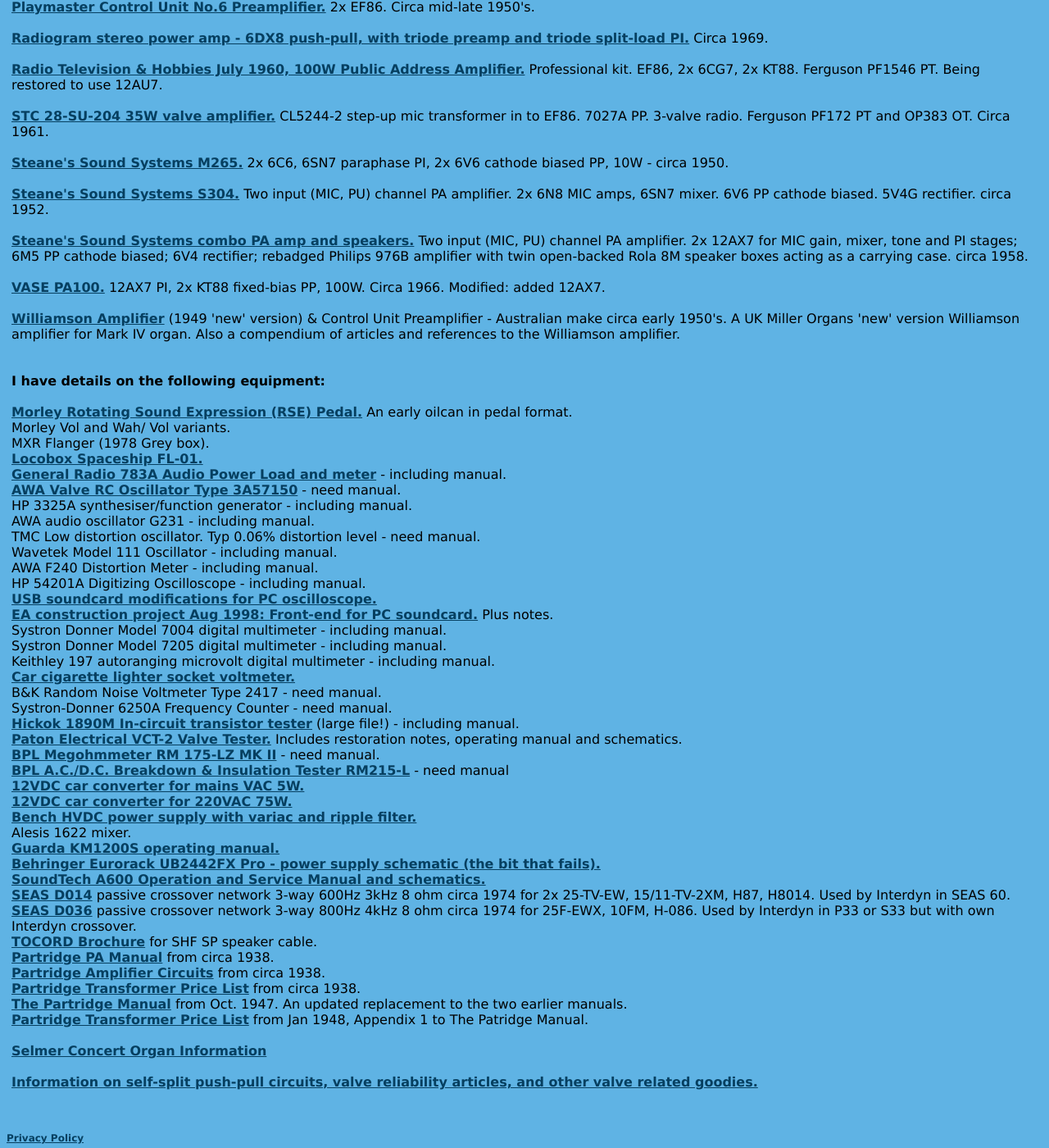
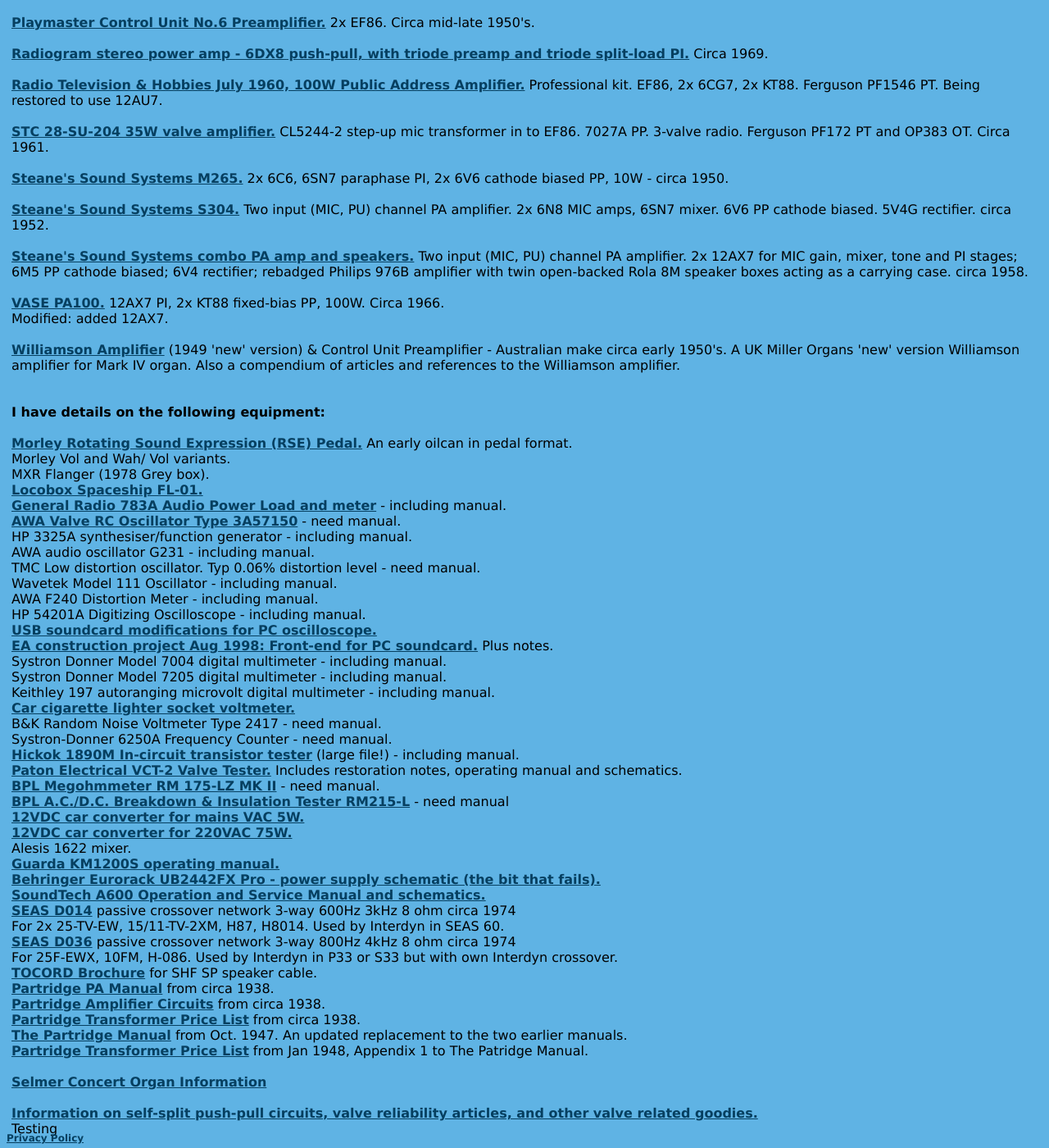
Before and after one commit to michael-robbins/michael-robbins.github.io, a Jekyll site: the page built from projects/amplifier.html, in a window 1280 px wide and 1400 px high, scrolled down 1985 px. Shown: the whole window at 82% size. Built offline with Jekyll 4.4.1, drawn with Linux system fonts in a browser that asks for light colours; some of the changed text lies outside the part shown.

Commit message:
Revert "Add files via upload"
This reverts commit ec99f842615a6153f12a0c199b01ef4dc565bcd1.

```diff
--- a/projects/amplifier.html
+++ b/projects/amplifier.html
@@ -1,30 +1,7 @@
-<html lang="en" xmlns="http://www.w3.org/1999/xhtml">
-  <head>
-    <title>Dalmura</title>
-<meta http-equiv="Content-Type" content="text/html; charset=utf-8" />
-<link href="/css/basicStyle.css" rel="stylesheet" type="text/css" />
-
-  </head>
-  <body>
-    <table align="center">
-      <tr>
-        <td align="center">
-          <a href="/index.html"><img src="/img/dalmura-logo.png" width="160" height="140" alt="logo" align="center"></a>
-
-        </td>
-      </tr>
-      <tr>
-        <td align="center">
-          <br />
-          <a href="/">Home</a> - <a href="/genealogy.html">Genealogy</a> - <a href="/otherStuff.html">Other Gear</a>
-
-          <br />
-          <br />
-        </td>
-      </tr>
-      <tr>
-        <td align="center">
-          <table>
+---
+layout: default
+---
+<table>
   <tr>
     <td>
       <strong>Amplifier stuff</strong>
@@ -119,7 +96,9 @@
       <a href="/static/Philips979.jpg">Philips 979.</a> Five input (4x MIC, 1x PU) channel PA amplifier. 2 MIC inputs to 2x EF86. 2 MIC inputs to 12AX7. 6N8 mixer. Half 12AX7 tone make-up, with feedback to part-cathode. Half 12AX7 cathodyne PI. 6CA7 fixed bias PP, with spark-gap protection. 2x 5U4G Doubler HT. 6V4 for negative bias supply. Circa 1955-6.
       <br />
       <br />
-      <a href="/static/Philips Intercom 1173.pdf">Philips 1137.</a> 6N8, 12AU7 cathodyne PI, 2x 6M5 cathode biased PP, 8W.  Circa early 1960's.
+      <a href="/static/Philips Intercom 1173.pdf">Philips 1137.</a> 6N8, 12AU7 cathodyne PI, 2x 6M5 cathode biased PP, 8W.
+      <br />
+      Circa early 1960's.
       <br />
       <br />
       <a href="/static/Philips%20Valve%20Amplifier%20EV4437a.pdf">Philips EV4437A.</a> 2x 12AX7, concertina PI, sextet 6CM5 fixed bias PP, 100-120W, with neon and incandescent driven LDR limiter. Circa 1969.
@@ -219,8 +200,6 @@
       <br />
       <a href="/static/75W%20car%20inverter.pdf">12VDC car converter for 220VAC 75W.</a>
       <br />
-	   <a href="/static/Power%20Supply%20bench%20with%20variac%20and%20ripple%20filter.pdf">Bench HVDC power supply with variac and ripple filter.</a>
-      <br />
       Alesis 1622 mixer.<br />
       <a href="/static/Guarda KM1200S MIXING CONSOLE OPERATION MANUAL.pdf">Guarda KM1200S operating manual.</a>
       <br />
@@ -228,9 +207,13 @@
       <br />
       <a href="/files/A300  A600  A1000 - Operation & Service Manual and schematics.pdf">SoundTech A600 Operation and Service Manual and schematics.</a>
       <br />
-      <a href="/static/SEAS D014 Crossover.pdf">SEAS D014</a> passive crossover network 3-way 600Hz 3kHz 8 ohm circa 1974 for 2x 25-TV-EW, 15/11-TV-2XM, H87, H8014. Used by Interdyn in SEAS 60.
+      <a href="/static/SEAS D014 Crossover.pdf">SEAS D014</a> passive crossover network 3-way 600Hz 3kHz 8 ohm circa 1974
       <br />
-      <a href="/static/SEAS D036 Crossover.pdf">SEAS D036</a> passive crossover network 3-way 800Hz 4kHz 8 ohm circa 1974 for 25F-EWX, 10FM, H-086. Used by Interdyn in P33 or S33 but with own Interdyn crossover.
+      For 2x 25-TV-EW, 15/11-TV-2XM, H87, H8014. Used by Interdyn in SEAS 60.
+      <br />
+      <a href="/static/SEAS D036 Crossover.pdf">SEAS D036</a> passive crossover network 3-way 800Hz 4kHz 8 ohm circa 1974
+      <br />
+      For 25F-EWX, 10FM, H-086. Used by Interdyn in P33 or S33 but with own Interdyn crossover.
       <br />
       <a href="/static/Tocord Speaker Cable Brochure.pdf">TOCORD Brochure</a> for SHF SP speaker cable.
       <br />
@@ -250,15 +233,8 @@
       <br />
       <a href="/projects/Valve Info.html">Information on self-split push-pull circuits, valve reliability articles, and other valve related goodies.</a>
       <br />
+      Testing
       <br />
     </td>
   </tr>
 </table>
-
-        </td>
-      </tr>
-    </table>
-    <a align="center" style="position: fixed; bottom: 5" href="/privacy.html">Privacy Policy</a>
-
-  </body>
-</html>
```
Also changed, not shown: other parts of projects/amplifier.html (+3 -1 lines).
